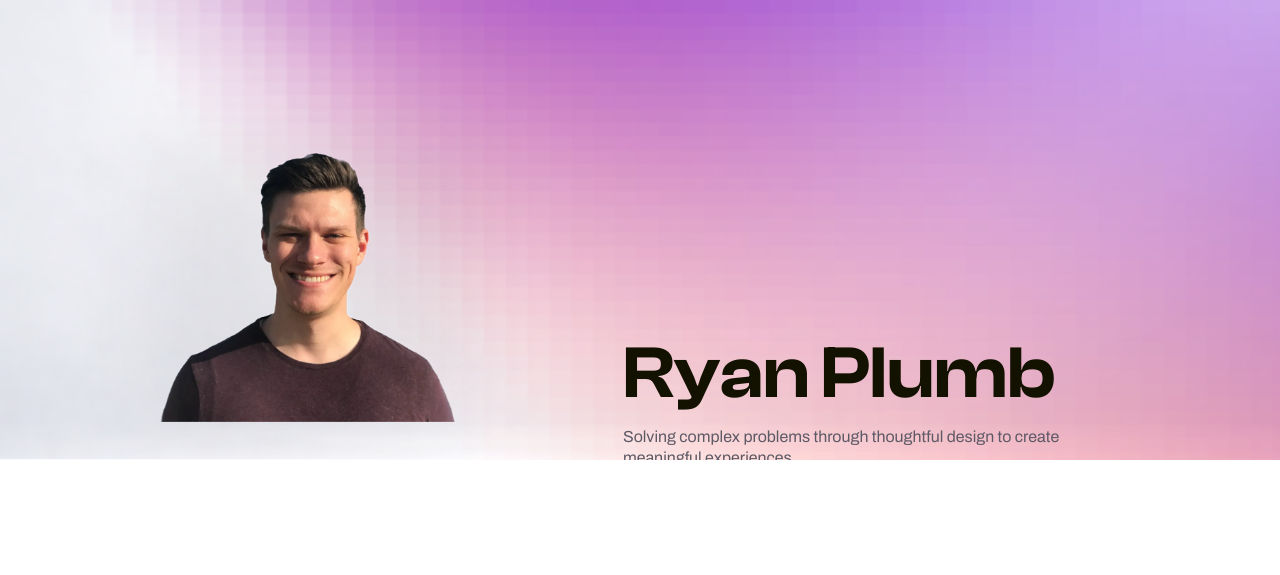
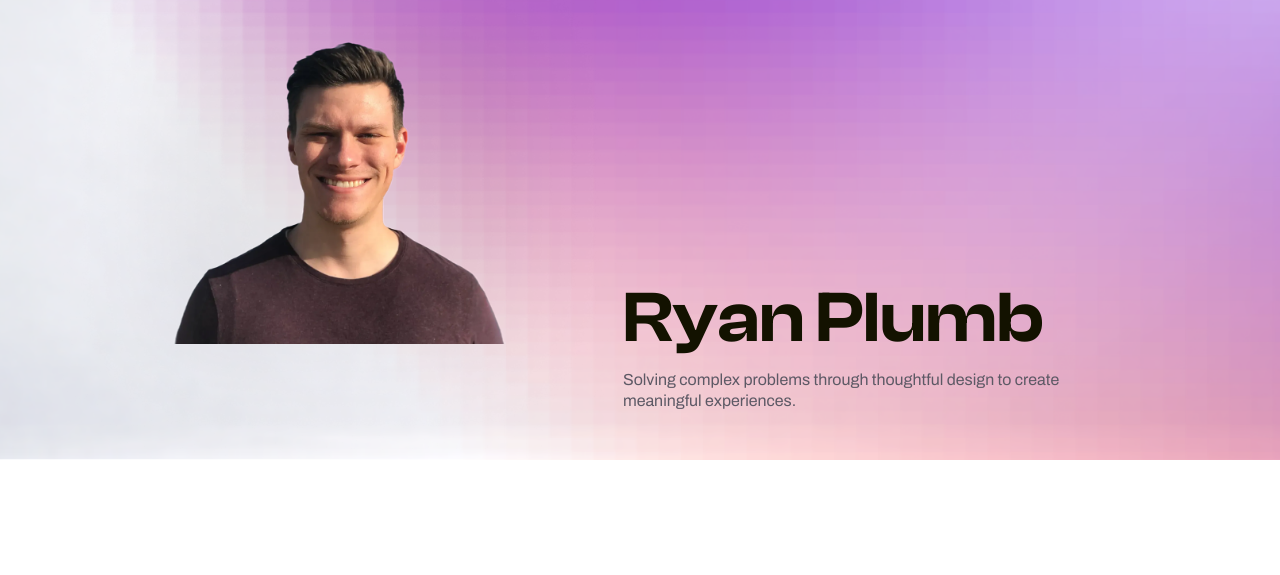
Before and after one commit to rplumb691/ryanplumbdesignportfolio, a Next.js app: page / in a window 1280 px wide. Shown: the top 575 px of the page. Built offline with nearby package versions, Linux system fonts and the light colour scheme.

Commit message:
Align home hero layout

```diff
--- a/app/page.tsx
+++ b/app/page.tsx
@@ -16,20 +16,20 @@ export default function HomePage() {
             className="object-cover"
           />
         </div>
-        <div className="container relative h-[320px] md:h-[460px]">
+        <div className="container relative h-[330px] md:h-[460px]">
           <div className="grid h-full gap-8 md:grid-cols-[0.92fr_1.08fr] md:items-end md:gap-14">
-            <div className="relative flex h-full items-end md:self-end">
+            <div className="relative h-full">
               <Image
                 src="/placeholders/RyanPlumb.png"
                 alt="Ryan Plumb"
                 width={1466}
                 height={1360}
                 priority
-                className="h-[315px] w-auto object-contain object-left-bottom md:h-[525px]"
+                className="absolute bottom-0 left-0 h-[315px] w-auto max-w-none object-contain md:h-[540px]"
               />
             </div>
-            <div className="pb-10 md:pb-14">
-              <h1 className="font-display text-5xl leading-none text-ink md:text-[74px]">Ryan Plumb</h1>
+            <div className="self-end pb-8 md:pb-12">
+              <h1 className="font-display text-5xl leading-none text-ink md:text-[72px]">Ryan Plumb</h1>
               <p className="mt-4 max-w-[500px] text-base leading-[1.3] text-[#5d5965] md:text-[16px]">
                 Solving complex problems through thoughtful design to create meaningful experiences.
               </p>
@@ -54,7 +54,7 @@ export default function HomePage() {
         </div>
       </section>
 
-      <section id="contact" className="bg-[#d2d2d4] py-16 md:py-20">
+      <section id="contact" className="bg-[#e3e3e3] py-16 md:py-20">
         <div className="container">
           <div className="mx-auto max-w-[1024px] border-t border-[#818181] pt-9">
             <p className="font-display text-4xl leading-none text-ink md:text-[56px]">Let&apos;s connect</p>
```
